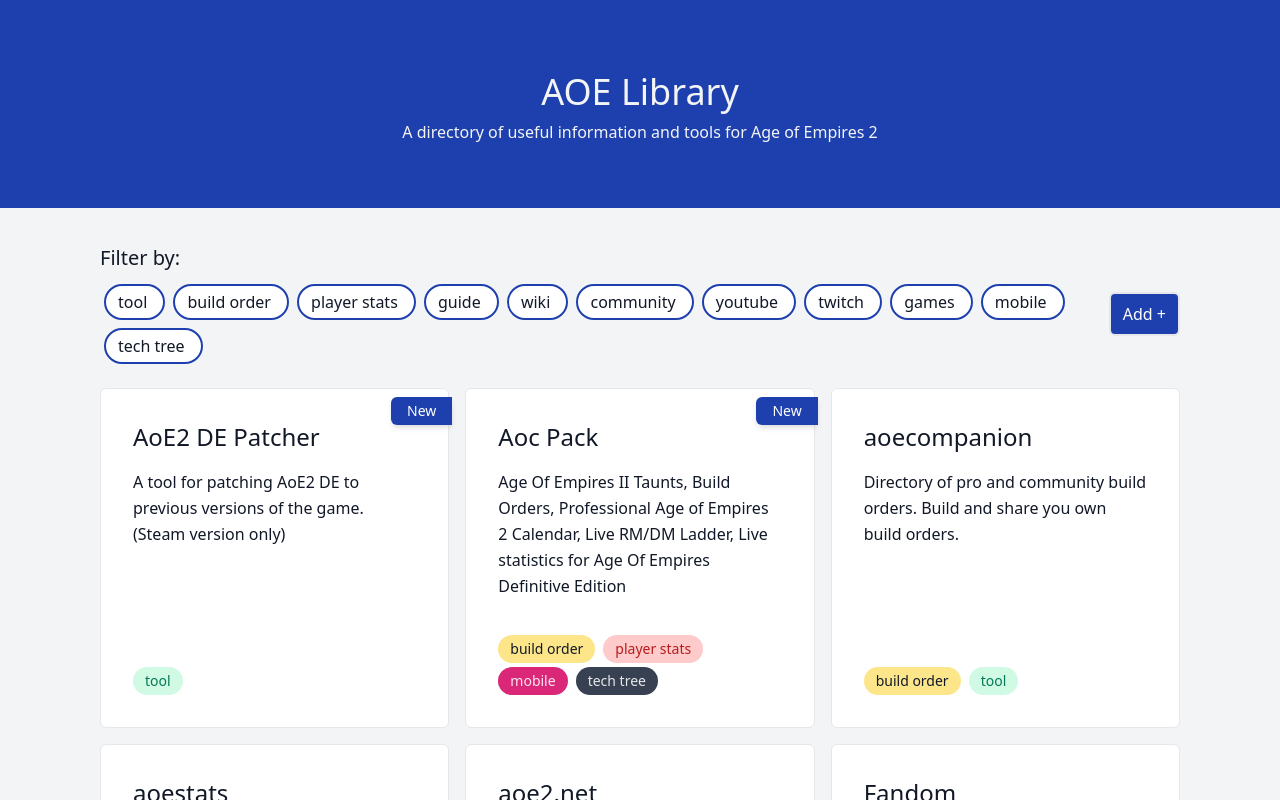
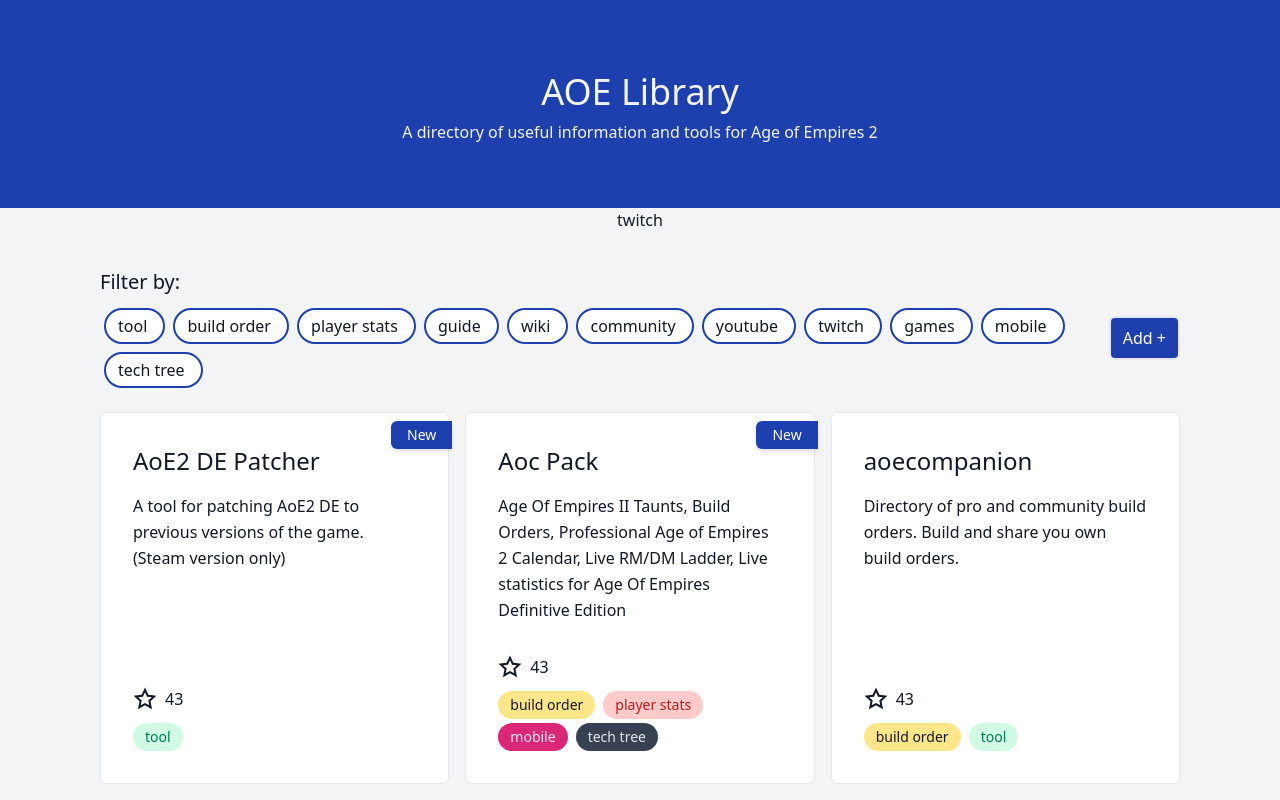
Before and after one commit to collinstommy/aoe-library, a Svelte app: page / in a window 1280 px wide. Shown: the top 800 px of the page. Built offline with nearby package versions, Linux system fonts and the light colour scheme; what @tailwindcss/ui would draw is missing.

Commit message:
add votes

```diff
--- a/src/App.svelte
+++ b/src/App.svelte
@@ -14,6 +14,16 @@
   @tailwind utilities;
   @tailwind colors;
 
+	@layer base {
+		h1 {
+			@apply text-5xl;
+		}
+		h2 {
+			@apply text-5xl;
+		}
+	}
+
+
 </style>
 <Router url="">
 	<Route path="/"><Library /></Route>
--- a/src/components/Card.svelte
+++ b/src/components/Card.svelte
@@ -15,7 +15,7 @@
 }
 
 .link:hover {
-  text-decoration: none;
+  text-decoration: underline;
 }
 
 .card {
@@ -40,8 +40,7 @@
 
 </style>
 
-<a class="link" href="{url}" target="_blank">
-  <article class="card hover:shadow-md rounded-md p-4 md:p-8 flex flex-col justify-between transition-shadow border border-gray-200 bg-white">
+<article class="card rounded-md p-4 md:p-8 flex flex-col justify-between transition-shadow border border-gray-200 bg-white">
   {#if dateAdded}
     <div class="
       ribbon
@@ -58,13 +57,23 @@
     ">New</div>
   {/if}
   <div>
+    <a class="link" href="{url}" target="_blank">
       <h2 class="md:text-2xl text-xl">{title}</h2>
+    </a>
+    <a class="link" href="{url}" target="_blank">
       <p class="description mt-4 md:leading-relaxed">{description}</p>
+    </a>
   </div>
-    <div class="flex flex-wrap md:mt-8 mt-3">
+  <div class="md:mt-8 mt-6">
+    <div class="flex cursor-pointer hover:text-gray-500">
+      <svg class="fill-current" xmlns="http://www.w3.org/2000/svg" viewBox="0 0 24 24" width="24" height="24"><path fill="none" d="M0 0h24v24H0z"/><path d="M12 18.26l-7.053 3.948 1.575-7.928L.587 8.792l8.027-.952L12 .5l3.386 7.34 8.027.952-5.935 5.488 1.575 7.928L12 18.26zm0-2.292l4.247 2.377-.949-4.773 3.573-3.305-4.833-.573L12 5.275l-2.038 4.42-4.833.572 3.573 3.305-.949 4.773L12 15.968z"/>
+      </svg>
+      <div class="mx-2">43</div>
+    </div>
+    <div class="flex flex-wrap mt-2">
       {#each tags as tag}
         <Tag tag={tag} />
       {/each}
     </div>
+  </div>
 </article>
-</a>
--- a/src/components/Library.svelte
+++ b/src/components/Library.svelte
@@ -1,12 +1,16 @@
 <script>
-	import dayjs from 'dayjs';
-
+	import { onMount } from 'svelte';
 	import dataItems from '../data.json';
 	import Filters from './Filters';
 	import selectedFilters from '../stores/filters';
 	import Hero from './Hero';
 	import Card from './Card';
+	import sortItems from '../lib/sortItems';
+	import { saveAccessToken } from '../lib/auth';
 
+	onMount(() => {
+		saveAccessToken();
+	});
 
 	let activeFilters = [];
 
@@ -14,26 +18,8 @@
 		activeFilters = value;
 	});
 
-	const getIsNew = epocDate => epocDate && dayjs(epocDate).diff(Date.now(), 'day') < 10;
+	$: selectedItems = sortItems(activeFilters, dataItems);
 
-	const sortItems = (filters, array) => {
-		const filtered = filters.length
-		? array.filter(({ tags }) => tags.some(tag => filters.includes(tag)))
-		: array;
-
-		filtered.sort((a, b) => {
-			const dateA = a.dateAdded;
-			const dateB = b.dateAdded;
-			const isANew = getIsNew(dateA);
-			const isBNew = getIsNew(dateB);
-			if(isANew && isBNew) return 0;
-			if(isANew) return -1;
-			return 1;
-		});
-		return filtered;
-	};
-
-	$: selectedItems = sortItems(activeFilters, dataItems);
 
 </script>
 
@@ -46,7 +32,6 @@
 		min-height: 100vh;
 	}
 
-
 </style>
 
 <main class="wrapper flex flex-col items-center">
@@ -54,9 +39,12 @@
 		title="AOE Library"
 		description="A directory of useful information and tools for Age of Empires 2"
 	/>
-	<div class="p-2 md:p-4 item-container">
+	<a href={`https://id.twitch.tv/oauth2/authorize?client_id=e6hpabm5qkbhp1tmv20oe6nu0556gr&redirect_uri=http://localhost:8080&response_type=token&scope=user:read:email`}>
+		twitch
+	</a>
+	<div class="p-4 md:p-4 item-container">
 		<Filters />
-		<section class="grid grid-cols-2 md:grid-cols-3 gap-4 section text-gray-900">
+		<section class="grid grid-cols-1 md:grid-cols-3 gap-4 section text-gray-900">
 			{#each selectedItems as item (item.title)}
 				<Card {...item} />
 			{/each}
--- a/src/data.json
+++ b/src/data.json
@@ -389,5 +389,117 @@
       "techTree"
     ],
     "dateAdded": 1612111441
+  },
+  {
+    "id": "45",
+    "title": "DE Replays Manager",
+    "url": "https://github.com/gregstein/DE-Replays-Manager",
+    "description": "Manage Age of Empires 2 Definitive Replays & Downgrade or Upgrade to any version",
+    "tags": [
+      "tool"
+    ],
+    "dateAdded": 1613913116585
+  },
+  {
+    "id": "46",
+    "title": "Villages Required",
+    "url": "https://aoe2-de-tools.herokuapp.com/villagers-required.html",
+    "description": "Number of Villagers Required to Sustain Constant Unit Production",
+    "tags": [
+      "tool"
+    ],
+    "dateAdded": 1613913116585
+  },
+  {
+    "id": "47",
+    "title": "AoE2 Calculator",
+    "url": "https://gbts.github.io/aoe2calc/",
+    "description": "Compare unit stats and see who wins in a fight",
+    "tags": [
+      "tool"
+    ],
+    "dateAdded": 1613913116585
+  },
+  {
+    "id": "48",
+    "title": "Unit Production Calculator",
+    "url": "https://grishrl.github.io/",
+    "description": "Calculate the number of villagers on each resource needed to sustain production",
+    "tags": [
+      "tool"
+    ],
+    "dateAdded": 1613913116585
+  },
+  {
+    "id": "49",
+    "title": "ZeroEmpires",
+    "url": "https://www.youtube.com/c/ZeroEmpires",
+    "description": "Strategy guides, tips and tricks regularly uploaded",
+    "tags": [
+      "youtube",
+      "guide"
+    ],
+    "dateAdded": 1613913116585
+  },
+  {
+    "id": "50",
+    "title": "MembTV YouTube",
+    "url": "https://www.youtube.com/c/MembAgeofEmpires2",
+    "description": "MembTV is one of the most veteran Twitch streamers in the Age of Empires community. Casts of pro games and tournaments",
+    "tags": [
+      "youtube"
+    ],
+    "dateAdded": 1613913116585
+  },
+  {
+    "id": "51",
+    "title": "Nili YouTube",
+    "url": "https://www.youtube.com/c/NiliAoE2",
+    "description": "Age of Empires 2 Tournament Commentator, Tournament Organizer and high level player",
+    "tags": [
+      "youtube"
+    ],
+    "dateAdded": 1613913116585
+  },
+  {
+    "id": "52",
+    "title": "TaToH YouTube",
+    "url": "https://www.youtube.com/channel/UCtPQLL9KACyYzoYXiMl1Nkg",
+    "description": "Soy Roberto, o más conocido como TaToH, y soy jugador profesional de Age of Empires II. Ahora mismo formo parte de Gamer Legion junto a DauT, TheViper, Nili, Slam y JorDan.",
+    "tags": [
+      "youtube"
+    ],
+    "dateAdded": 1613913116585
+  },
+  {
+    "id": "53",
+    "title": "Daut YouTube",
+    "url": "https://www.youtube.com/channel/UC8m8Iah2xOHZvnBbpyOcEOA",
+    "description": "AOE2 Pro Player - known as The Lord",
+    "tags": [
+      "youtube"
+    ],
+    "dateAdded": 1613913116585
+  },
+  {
+    "id": "54",
+    "title": "MBL YouTube",
+    "url": "https://www.youtube.com/channel/UCHKDFOufgTikGmb7y-sZQ2w",
+    "description": "High level player with uploads of streams.",
+    "tags": [
+      "youtube"
+    ]
+  },
+  {
+    "id": "",
+    "title": "",
+    "url": "",
+    "description": "",
+    "tags": [
+      ""
+    ]
   }
+
+
+
 ]
--- /dev/null
+++ b/src/lib/auth.js
@@ -0,0 +1,7 @@
+export const saveAccessToken = () => {
+  const urlSplit = location.href.split('#');
+  const hashString = urlSplit[1];
+  if (!hashString) return;
+  const twitchToken = new URLSearchParams(hashString).get('access_token')
+  sessionStorage.setItem('twitchToken', twitchToken);
+};
--- /dev/null
+++ b/src/lib/sortItems.js
@@ -0,0 +1,20 @@
+import dayjs from 'dayjs';
+
+const getIsNew = epocDate => epocDate && dayjs(epocDate).diff(Date.now(), 'day') < 10;
+
+export default (filters, array) => {
+  const filtered = filters.length
+  ? array.filter(({ tags }) => tags.some(tag => filters.includes(tag)))
+  : array;
+
+  filtered.sort((a, b) => {
+    const dateA = a.dateAdded;
+    const dateB = b.dateAdded;
+    const isANew = getIsNew(dateA);
+    const isBNew = getIsNew(dateB);
+    if(isANew && isBNew) return 0;
+    if(isANew) return -1;
+    return 1;
+  });
+  return filtered;
+};
```
Also changed, not shown: 1 other file (tests, documents, lock files or other folders). Lines whose indentation alone changed are shown as unchanged.
